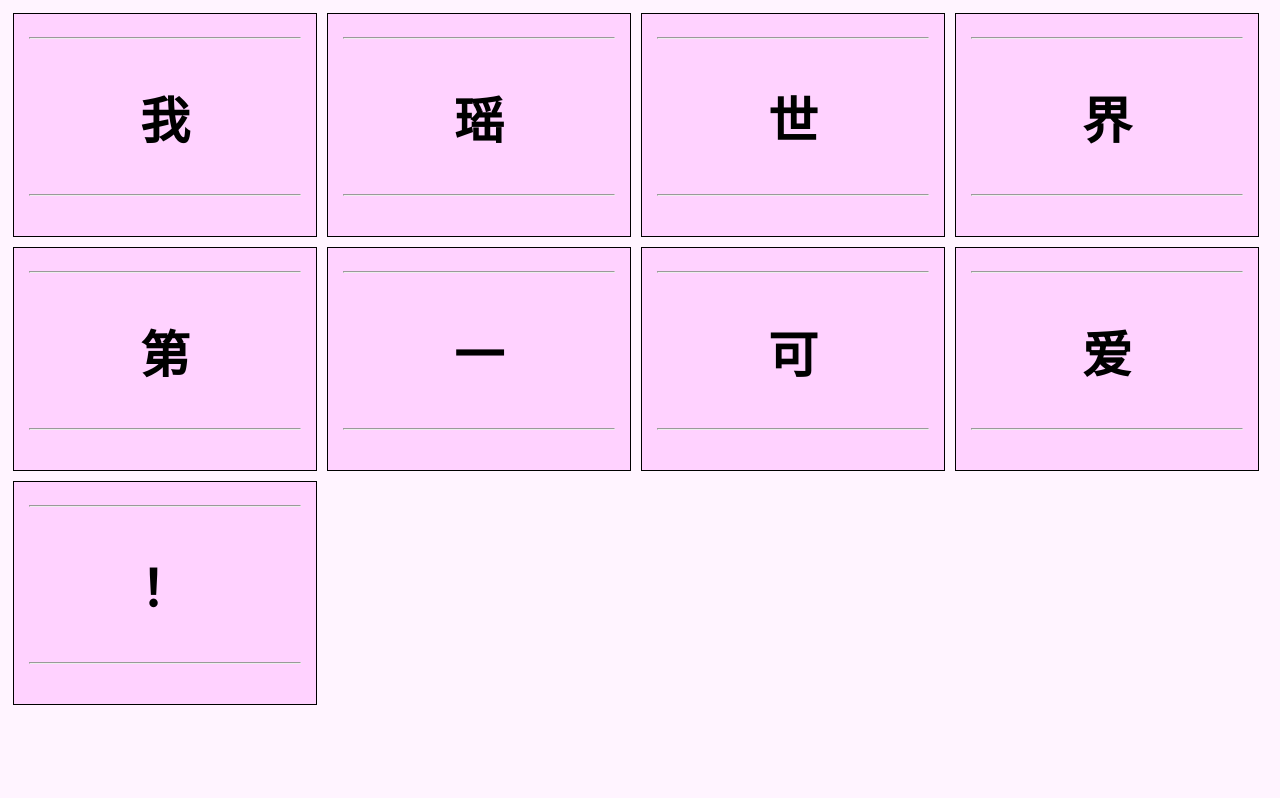
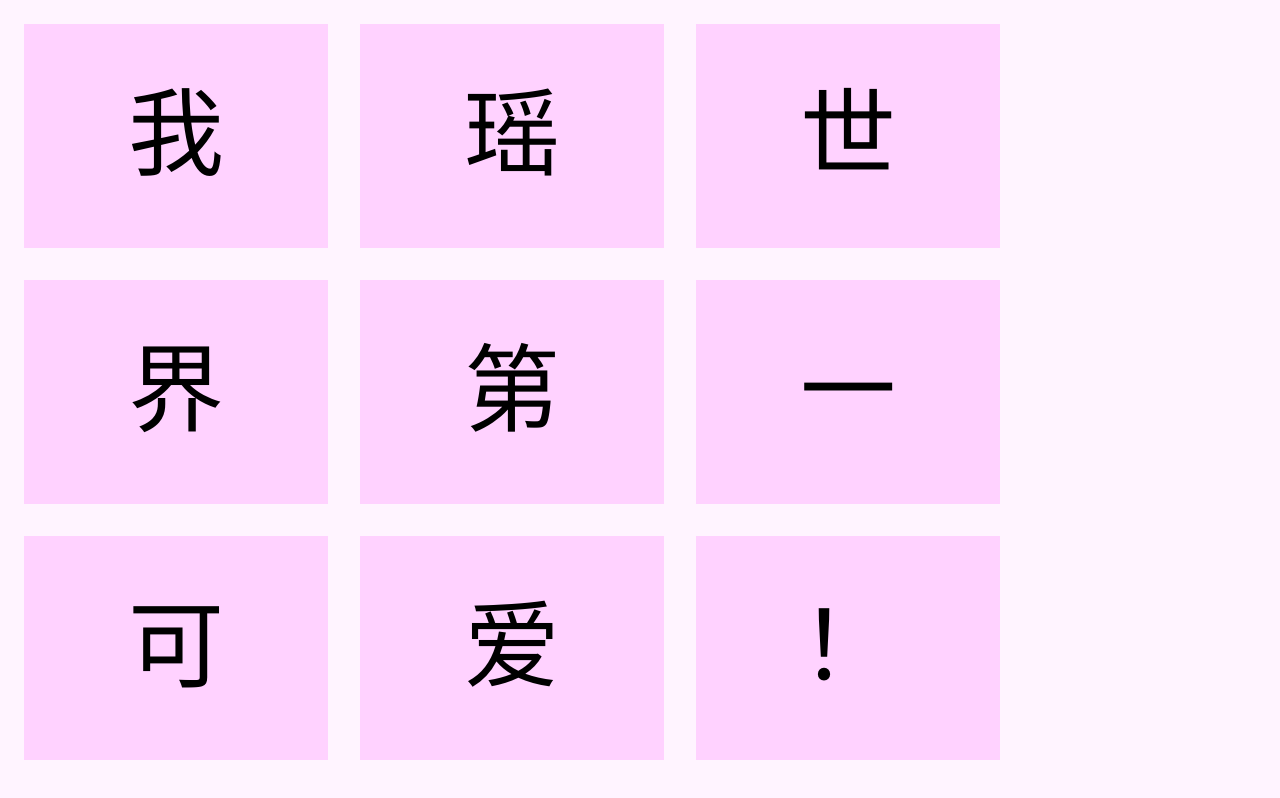
Before and after one commit to RedContritio/HTML_STUDY, a plain HTML site: page Hidden/bonus.html in a window 1280 px wide. Drawn offline with Linux system fonts and the light colour scheme; a web font is replaced by a local one.

Commit message:
Bonus Position Update

```diff
--- a/Hidden/bonus.html
+++ b/Hidden/bonus.html
@@ -8,49 +8,31 @@
 <body style="background-color:#FFF4FF">
 <!--Bonus Here!-->
 	<div class="SmallBlock">
-		<hr/>
-		<h2> &#25105; </h2>
-		<hr/>
+		<div class="singleCharacter"> &#25105; </div>
 	</div>
 	<div class="SmallBlock">
-		<hr/>
-		<h2> &#29814; </h2>
-		<hr/>
+		<div class="singleCharacter"> &#29814; </div>
 	</div>
 	<div class="SmallBlock">
-		<hr/>
-		<h2> &#19990; </h2>
-		<hr/>
+		<div class="singleCharacter"> &#19990; </div>
 	</div>
 	<div class="SmallBlock">
-		<hr/>
-		<h2> &#30028; </h2>
-		<hr/>
+		<div class="singleCharacter"> &#30028; </div>
 	</div>
 	<div class="SmallBlock">
-		<hr/>
-		<h2> &#31532; </h2>
-		<hr/>
+		<div class="singleCharacter"> &#31532; </div>
 	</div>
 	<div class="SmallBlock">
-		<hr/>
-		<h2> &#19968; </h2>
-		<hr/>
+		<div class="singleCharacter"> &#19968; </div>
 	</div>
 	<div class="SmallBlock">
-		<hr/>
-		<h2> &#21487; </h2>
-		<hr/>
+		<div class="singleCharacter"> &#21487; </div>
 	</div>
 	<div class="SmallBlock">
-		<hr/>
-		<h2> &#29233; </h2>
-		<hr/>
+		<div class="singleCharacter"> &#29233; </div>
 	</div>
 	<div class="SmallBlock">
-		<hr/>
-		<h2> &#65281; </h2>
-		<hr/>
+		<div class="singleCharacter"> &#65281; </div>
 	</div>
 </body>
 </html>
--- a/Hidden/style.css
+++ b/Hidden/style.css
@@ -6,17 +6,18 @@ src: url("font/华康少女体W5(P).ttf");
 .SmallBlock
 {
 	float:left;
-	margin:5px;
-	padding:15px;
+	margin:1em;
+	padding:1em;
 	width:17em;
 	height:12em;
-	border:1px solid black;
+/*	border:1px solid black; */
 	background-color:#FFD2FF;
 }
 
-h2
+.singleCharacter
 {
 	text-align:center;
-	font-size:50px;
+	font-size:6em;
 	font-family:华康少女;
+	line-height:2em;
 }
```
